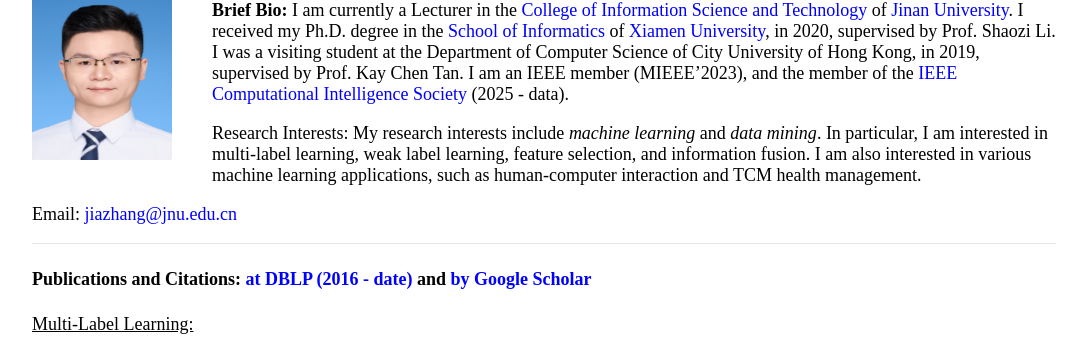
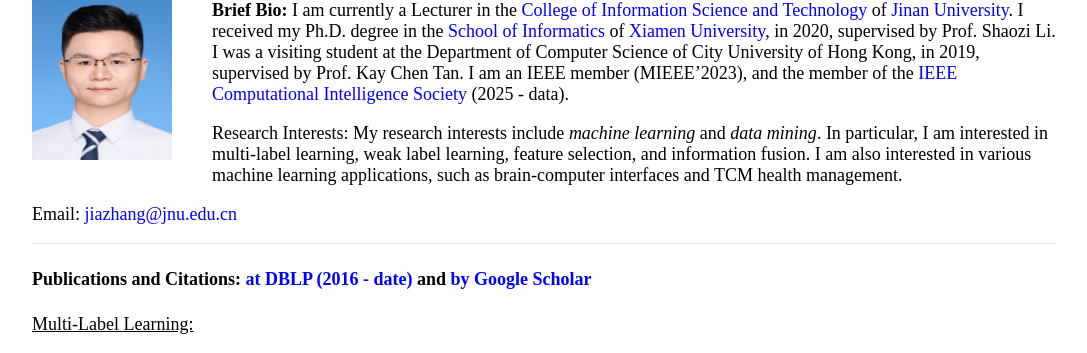
Before and after one commit to jiazhang-ml/jiazhang-ml.github.io, a Jekyll site: the page built from index.md, in a window 1280 px wide and 900 px high. Shown: the part 129-482 px from the top of the window, without its empty margins (96-1183 px from the left). Built offline with Jekyll 4.4.1, drawn with Linux system fonts in a browser that asks for light colours; some of the changed text lies outside the part shown.

Commit message:
Update index.md

```diff
--- a/index.md
+++ b/index.md
@@ -7,7 +7,7 @@ layout: default
 
 **Brief Bio:** I am currently a Lecturer in the [College of Information Science and Technology](https://xxxy.jnu.edu.cn/main.htm) of [Jinan University](https://www.jnu.edu.cn/). I received my Ph.D. degree in the [School of Informatics](https://informatics.xmu.edu.cn/) of [Xiamen University](https://www.xmu.edu.cn/), in 2020, supervised by Prof. Shaozi Li. I was a visiting student at the Department of Computer Science of City University of Hong Kong, in 2019, supervised by Prof. Kay Chen Tan. I am an IEEE member (MIEEE'2023), and the member of the [IEEE Computational Intelligence Society](https://cis.ieee.org/) (2025 - data).
 
-Research Interests: My research interests include *machine learning* and *data mining*. In particular, I am interested in multi-label learning, weak label learning, feature selection, and information fusion. I am also interested in various machine learning applications, such as human-computer interaction and TCM health management.
+Research Interests: My research interests include *machine learning* and *data mining*. In particular, I am interested in multi-label learning, weak label learning, feature selection, and information fusion. I am also interested in various machine learning applications, such as brain-computer interfaces and TCM health management.
 
 Email: [jiazhang@jnu.edu.cn](mailto:jiazhang@jnu.edu.cn)
 
@@ -69,7 +69,7 @@ Email: [jiazhang@jnu.edu.cn](mailto:jiazhang@jnu.edu.cn)
 <u>Journal Reviewer:</u>
 * Machine Learning: [IEEE Trans. Artif. Intell.](https://mc.manuscriptcentral.com/tai-ieee); [IEEE Trans. Cybern.](https://mc.manuscriptcentral.com/cyb-ieee); [IEEE Trans. Emerg. Topics Comput. Intell.](https://mc.manuscriptcentral.com/tetci-ieee); [IEEE Trans. Evol. Comput.](https://mc.manuscriptcentral.com/tevc-ieee); [IEEE Trans. Fuzzy Syst.](https://mc.manuscriptcentral.com/tfs-ieee); [IEEE Trans. Neural Netw. Learn. Syst.](https://mc.manuscriptcentral.com/tnnls); [IEEE Trans. Pattern Anal. Mach. Intell.](https://mc.manuscriptcentral.com/tpami-cs); [Mach. Learn.](https://link.springer.com/journal/10994); [Neural Netw.](https://www.editorialmanager.com/neunet/default.aspx); [Pattern Recognit.](https://www.sciencedirect.com/journal/pattern-recognition)...
 * Data Mining: [ACM Trans. Knowl. Discov. Data](https://mc.manuscriptcentral.com/tkdd); [IEEE Trans. Big Data](https://mc.manuscriptcentral.com/tbd-cs); [IEEE Trans. Knowl. Data Eng.](https://mc.manuscriptcentral.com/tkde-cs); [Inform. Process. Manag.](https://www.editorialmanager.com/ipm/default.aspx); [Inf. Sci.](https://www.sciencedirect.com/journal/information-sciences); [Knowl. Inf. Syst.](https://www.springer.com/journal/10115)...
-* Human-Computer Interaction: [IEEE J. Biomed. Health Inform.](https://mc.manuscriptcentral.com/jbhi-embs); [IEEE Trans. Affective Comput.](https://mc.manuscriptcentral.com/taffc-cs); [IEEE Trans. Autom. Sci. Eng.](https://mc.manuscriptcentral.com/t-ase); [IEEE Trans. Biomed. Eng.](https://mc.manuscriptcentral.com/tbme-embs); [IEEE Trans. Cognit. Dev. Syst.](https://mc.manuscriptcentral.com/tcds-ieee); [IEEE Trans. Hum.-Mach. Syst.](https://mc.manuscriptcentral.com/thms); [IEEE Trans. Neural Syst. Rehabil. Eng.](https://mc.manuscriptcentral.com/tnsre-embs); [IEEE Trans. Syst. Man Cybern., Syst.](https://mc.manuscriptcentral.com/systems); [J. Neural Eng.](https://mc04.manuscriptcentral.com/jne-iop)...
+* Brain-Computer Interfaces: [IEEE J. Biomed. Health Inform.](https://mc.manuscriptcentral.com/jbhi-embs); [IEEE Trans. Affective Comput.](https://mc.manuscriptcentral.com/taffc-cs); [IEEE Trans. Autom. Sci. Eng.](https://mc.manuscriptcentral.com/t-ase); [IEEE Trans. Biomed. Eng.](https://mc.manuscriptcentral.com/tbme-embs); [IEEE Trans. Cognit. Dev. Syst.](https://mc.manuscriptcentral.com/tcds-ieee); [IEEE Trans. Hum.-Mach. Syst.](https://mc.manuscriptcentral.com/thms); [IEEE Trans. Neural Syst. Rehabil. Eng.](https://mc.manuscriptcentral.com/tnsre-embs); [IEEE Trans. Syst. Man Cybern., Syst.](https://mc.manuscriptcentral.com/systems); [J. Neural Eng.](https://mc04.manuscriptcentral.com/jne-iop)...
 * Others: [Front. Comput. Sci.](https://link.springer.com/journal/11704); [IEEE-CAA J. Automatica Sin.](https://mc03.manuscriptcentral.com/ieee-jas); [IEEE Comput. Intell. Mag.](https://mc.manuscriptcentral.com/cim-ieee); [IEEE Trans. Circuits Syst. Video Technol.](https://mc.manuscriptcentral.com/tcsvt); [IEEE Trans. Consum. Electron.](https://mc.manuscriptcentral.com/tce-ieee); [IEEE Trans. Image Process.](https://mc.manuscriptcentral.com/tip-ieee); [IEEE Trans. Multimedia](https://mc.manuscriptcentral.com/tmm-ieee); [Sci. China Inf. Sci.](https://mc03.manuscriptcentral.com/scis)...
 
 <u>PC Members:</u> [NeurIPS](https://openreview.net/login?redirect=/group?id%3DNeurIPS.cc%252F2026%252FConference%252FReviewers); [AAAI](https://openreview.net/login?redirect=/group?id%3DAAAI.org%252F2027%252FConference%252FProgram_Committee); IJCNN; ChineseCSCW...
```
